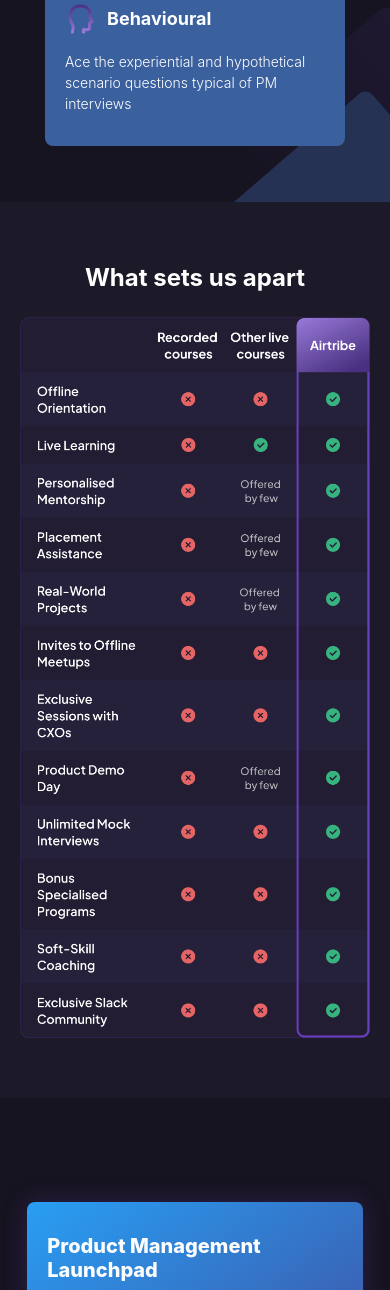
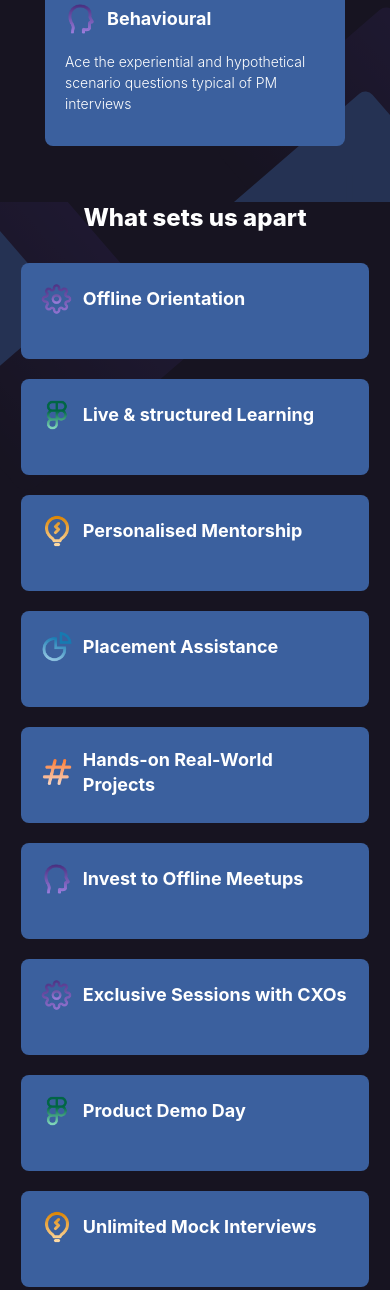
Before and after one commit to brahmacharyd/AlgoGrad, a plain HTML site: page index.html in a window 390 px wide. Shown: the part 4492-5782 px from the top of the page. Drawn offline with nearby package versions, Linux system fonts and the light colour scheme; a script that the page names is missing.

Commit message:
What sets us apart changes

```diff
--- a/index.html
+++ b/index.html
@@ -394,17 +394,91 @@
         </div>
     </div>
 
-    <!-- unique-offerings-container -->
-    <div class="unique-offerings-container mb-4">
-        <div class="max-width-container">
-            <div class="content-container">
-                <div class="heading">
-                    What sets us apart
-                </div> <img src="./assets/img/pml.png" alt="unique-offerings" class="offerings desktop"> <img
-                    src="./assets/img/pml-compare.png" alt="unique-offerings" class="offerings mobile">
+        <div class="what-sets-us-apart-container">
+        <img src="./assets/img/download-bg.svg" alt="bg-effect-1" class="bg-effect-left">
+        <img src="./assets/img/download-bg1.svg" alt="bg-effect-2" class="bg-effect-right">
+        <div class="content-container">
+            <h1 class="heading">
+                What sets us apart
+            </h1>
+            <div class="blocks">
+                <div class="block">
+                    <div class="block-header">
+                        <img src="./assets/img/icon 1.png" alt="Execution-icon">
+                        <div class="text">Offline Orientation</div>
+                    </div>
+                </div>
+                <div class="block">
+                    <div class="block-header">
+                        <img src="./assets/img/icon 2.png" alt="Product design-icon">
+                        <div class="text">Live & structured Learning</div>
+                    </div>
+                </div>
+                <div class="block">
+                    <div class="block-header">
+                        <img src="./assets/img/icon 3.png" alt="Product sense-icon">
+                        <div class="text">Personalised Mentorship</div>
+                    </div>
+                </div>
+                <div class="block">
+                    <div class="block-header">
+                        <img src="./assets/img/icon 4.png" alt="Analytical-icon">
+                        <div class="text">Placement Assistance</div>
+                    </div>
+                </div>
+                <div class="block">
+                    <div class="block-header">
+                        <img src="./assets/img/icon 5.png" alt="Guesstimate-icon">
+                        <div class="text">Hands-on Real-World Projects</div>
+                    </div>
+                </div>
+                <div class="block">
+                    <div class="block-header">
+                        <img src="./assets/img/icon 6.png" alt="Behavioural-icon">
+                        <div class="text">Invest to Offline Meetups</div>
+                    </div>
+                </div>
+                <div class="block">
+                    <div class="block-header">
+                        <img src="./assets/img/icon 1.png" alt="Execution-icon">
+                        <div class="text">Exclusive Sessions with CXOs</div>
+                    </div>
+                </div>
+                <div class="block">
+                    <div class="block-header">
+                        <img src="./assets/img/icon 2.png" alt="Product design-icon">
+                        <div class="text">Product Demo Day</div>
+                    </div>
+                </div>
+                <div class="block">
+                    <div class="block-header">
+                        <img src="./assets/img/icon 3.png" alt="Product sense-icon">
+                        <div class="text">Unlimited Mock Interviews</div>
+                    </div>
+                </div>
+                <div class="block">
+                    <div class="block-header">
+                        <img src="./assets/img/icon 4.png" alt="Analytical-icon">
+                        <div class="text">Bonus Specialised Programs</div>
+                    </div>
+                </div>
+                <div class="block">
+                    <div class="block-header">
+                        <img src="./assets/img/icon 5.png" alt="Guesstimate-icon">
+                        <div class="text">Soft-Skill Coaching</div>
+                    </div>
+                </div>
+                <div class="block">
+                    <div class="block-header">
+                        <img src="./assets/img/icon 6.png" alt="Behavioural-icon">
+                        <div class="text">Exclusive Slack Community</div>
+                    </div>
+                </div>
             </div>
+
         </div>
     </div>
+
 
     <!-- faq-section-container -->
     <div class="faq-section-container">
--- a/style.css
+++ b/style.css
@@ -613,20 +613,27 @@
 /* Default side menu state */
 .side-menu {
     position: fixed;
-    top: 55px; /* Align from the top of the screen */
-    right: -100%; /* Initially, the menu is hidden off-screen to the right */
-    width: 100%; /* Full screen width */
-    height: 100%; /* Full height of the screen */
+    top: 55px;
+    /* Align from the top of the screen */
+    right: -100%;
+    /* Initially, the menu is hidden off-screen to the right */
+    width: 100%;
+    /* Full screen width */
+    height: 100%;
+    /* Full height of the screen */
     background-color: #171421;
-    box-shadow: -2px 0 5px rgba(0, 0, 0, 0.2); /* Shadow on the left side of the menu */
+    box-shadow: -2px 0 5px rgba(0, 0, 0, 0.2);
+    /* Shadow on the left side of the menu */
     z-index: 1000;
-    transition: transform 0.3s ease-in-out; /* Smooth slide-in and slide-out effect */
+    transition: transform 0.3s ease-in-out;
+    /* Smooth slide-in and slide-out effect */
     text-align: center;
 }
 
 /* Position the side menu on the screen when active */
 .side-menu.open {
-    transform: translateX(-100%); /* Slide the menu in from the right (100% of the screen width) */
+    transform: translateX(-100%);
+    /* Slide the menu in from the right (100% of the screen width) */
 }
 
 /* Side menu items styles */
@@ -648,7 +655,8 @@
     background: transparent;
     border: none;
     cursor: pointer;
-    z-index: 1001; /* Ensure it stays on top of other content */
+    z-index: 1001;
+    /* Ensure it stays on top of other content */
 }
 
 /* Optional: Hamburger icon animation */
@@ -658,7 +666,8 @@
 }
 
 .mobile-nav-toggle.open img {
-    transform: rotate(90deg); /* Rotates hamburger when menu is open */
+    transform: rotate(90deg);
+    /* Rotates hamburger when menu is open */
 }
 
 
@@ -700,7 +709,7 @@
 
 @media only screen and (min-width: 1440px) {
     .hero-bg-container {
-        max-width:90rem;
+        max-width: 90rem;
         margin: 0 auto;
         padding: 0 calc(min(11rem, 12%)) 4.1%
     }
@@ -708,7 +717,7 @@
 
 @media only screen and (min-width: 1024px)and (max-width:1440px) {
     .hero-bg-container {
-        margin:0 auto;
+        margin: 0 auto;
         padding: 0 calc(min(10.75rem, 8.8%)) 4.1%;
     }
 
@@ -723,13 +732,13 @@
 
 @media only screen and (max-width: 512px) {
     .hero-bg-container .desktop {
-        display:none
+        display: none
     }
 }
 
 @media only screen and (max-width: 1024px) {
     .hero-bg-container {
-        max-width:90rem;
+        max-width: 90rem;
         margin: 0 auto;
         padding: 0 calc(max(1.25rem, 5.34%)) 4.1% !important;
     }
@@ -774,8 +783,8 @@
 
 @media only screen and (max-width: 512px) {
     .hero-bg-container .heading {
-        font-size:2.5rem;
-        padding-top:70px;
+        font-size: 2.5rem;
+        padding-top: 70px;
     }
 
     .hero-bg-container .sub-heading {
@@ -817,7 +826,7 @@
         font-size: .75rem;
         line-height: 175%;
         padding: 1rem 2.5rem;
-        width: max(8rem,80%)
+        width: max(8rem, 80%)
     }
 
     .course-dates-container .dates-container .item.dates .date-container .date {
@@ -834,17 +843,20 @@
         margin-top: -1rem
     }
 
-     .course-dates-container .dates-container .item.experts .count,.course-dates-container .dates-container .item.sessions .count {
+    .course-dates-container .dates-container .item.experts .count,
+    .course-dates-container .dates-container .item.sessions .count {
         font-size: 2.5rem;
         line-height: 125%
     }
 
-     .course-dates-container .dates-container .item.experts .count img,.course-dates-container .dates-container .item.sessions .count img {
+    .course-dates-container .dates-container .item.experts .count img,
+    .course-dates-container .dates-container .item.sessions .count img {
         height: 1rem;
         width: 1rem
     }
 
-     .course-dates-container .dates-container .item.experts .label,.course-dates-container .dates-container .item.sessions .label {
+    .course-dates-container .dates-container .item.experts .label,
+    .course-dates-container .dates-container .item.sessions .label {
         font-size: .625rem;
         line-height: 120%
     }
@@ -855,13 +867,13 @@
 
 @media only screen and (max-width: 1000px) {
     .apply-btn[data-v-c7b251ae] {
-        margin:0 auto 4rem
+        margin: 0 auto 4rem
     }
 }
 
 @media only screen and (max-width: 512px) {
     .apply-btn[data-v-c7b251ae] {
-        padding:.75rem 2.5rem;
+        padding: .75rem 2.5rem;
         font-size: .75rem;
         border-radius: .375rem;
         margin-bottom: 2rem
@@ -1735,7 +1747,7 @@
 
 @media only screen and (max-width: 768px) {
     .program-at-a-glance .content-container {
-        padding:3.5rem calc(max(1.25rem, 5.34%))
+        padding: 3.5rem calc(max(1.25rem, 5.34%))
     }
 
     .program-at-a-glance .desktop {
@@ -1767,7 +1779,7 @@
         width: 3px;
         z-index: -1;
         transition: height .3s ease-out;
-        background-color: hsla(0,0%,100%,.6)
+        background-color: hsla(0, 0%, 100%, .6)
     }
 
     .program-at-a-glance .inactive {
@@ -1804,14 +1816,14 @@
     }
 
     .program-at-a-glance .mobile-step .mobile-step-content .heading {
-        color: hsla(0,0%,100%,.7);
+        color: hsla(0, 0%, 100%, .7);
         font-size: 1.25rem;
         font-weight: 800;
         line-height: 150%
     }
 
     .program-at-a-glance .mobile-step .mobile-step-content .description {
-        color: hsla(0,0%,100%,.6);
+        color: hsla(0, 0%, 100%, .6);
         font-size: 1rem;
         line-height: 150%
     }
@@ -1820,7 +1832,8 @@
         background: #ffffff
     }
 
-    .program-at-a-glance .mobile-step.active .mobile-step-content .description,.program-at-a-glance .mobile-step.active .mobile-step-content .heading {
+    .program-at-a-glance .mobile-step.active .mobile-step-content .description,
+    .program-at-a-glance .mobile-step.active .mobile-step-content .heading {
         color: #fff
     }
 }
@@ -2065,75 +2078,6 @@
     }
 }
 
-
-
-
-
-
-.unique-offerings-container {
-    background: #1c1929
-}
-
-.unique-offerings-container .max-width-container {
-    padding: 7.5rem 12% 3.75rem
-}
-
-.unique-offerings-container .content-container {
-    display: flex;
-    flex-direction: column;
-    align-items: center;
-    gap: 2.5rem
-}
-
-.unique-offerings-container .content-container .heading {
-    color: #fff;
-    text-align: center;
-    font-size: 2.5rem;
-    font-weight: 800;
-    line-height: 130%
-}
-
-.unique-offerings-container .content-container .offerings {
-    width: 100%;
-    height: auto
-}
-
-.unique-offerings-container .mobile {
-    display: none !important
-}
-
-@media only screen and (max-width: 768px) {
-    .unique-offerings-container .max-width-container {
-        padding: 3.75rem 6%
-    }
-
-    .unique-offerings-container .desktop {
-        display: none !important
-    }
-
-    .unique-offerings-container .mobile {
-        display: block !important
-    }
-}
-
-@media only screen and (max-width: 512px) {
-    .unique-offerings-container .max-width-container {
-        padding: 3.75rem 1.25rem
-    }
-
-    .unique-offerings-container .content-container {
-        gap: 1.5rem
-    }
-
-    .unique-offerings-container .content-container .heading {
-        font-size: 1.5rem;
-        font-weight: 700
-    }
-}
-
-
-
-
 .scroll-to-top-container {
     position: fixed;
     bottom: 5rem;
@@ -2148,8 +2092,10 @@
     height: 2rem;
     width: 2rem;
     border-radius: 50%;
-    background: #27A2F7; /* Change to a suitable color for the button */
-    border: 1px solid rgba(0, 123, 255, 0.4); /* Adjust border color */
+    background: #27A2F7;
+    /* Change to a suitable color for the button */
+    border: 1px solid rgba(0, 123, 255, 0.4);
+    /* Adjust border color */
     box-shadow: 0 0 1rem rgba(0, 0, 0, 0.12);
     overflow: hidden;
     cursor: pointer;
@@ -2157,7 +2103,8 @@
 
 .scroll-to-top-container .popper-trigger .scroll-to-top-icon {
     height: auto;
-    width: 3rem; /* Adjust icon size */
+    width: 3rem;
+    /* Adjust icon size */
 }
 
 .scroll-to-top-container .popper {
@@ -2214,7 +2161,7 @@
 
 
 .faq-section-container {
-    padding: 6.25rem 7vw
+    padding: 0rem 7vw
 }
 
 
@@ -3111,7 +3058,7 @@
 
 
 @media only screen and (max-width: 512px) {
-    #modal .modal-content{
+    #modal .modal-content {
         width: 85%;
     }
 }
@@ -3174,3 +3121,125 @@
         display: none
     }
 }
+
+.what-sets-us-apart-container {
+    background: #171421;
+    position: relative;
+    overflow: hidden;
+    color: #fff;
+    z-index: 1
+}
+
+.what-sets-us-apart-container .content-container {
+    max-width: 90rem;
+    margin: 0 auto;
+    padding: 0 calc(min(6.25rem, 6.94%)) 8.5rem
+}
+
+.what-sets-us-apart-container .separator {
+    width: .125rem;
+    height: 6rem;
+    flex-shrink: 0;
+    border-radius: .625rem;
+    background: linear-gradient(0deg, #d9d9d9, hsla(0, 0%, 85.1%, 0));
+    margin: 0 auto 3.5rem
+}
+
+.what-sets-us-apart-container .heading {
+    text-align: center;
+    font-size: 2.5rem;
+    font-weight: 800;
+    line-height: 130%;
+    margin-bottom: 3rem;
+    color: #fff
+}
+
+.what-sets-us-apart-container .blocks {
+    display: flex;
+    flex-wrap: wrap;
+    justify-content: flex-start;
+    /* Align items to the left */
+    gap: 2.5rem;
+}
+
+.what-sets-us-apart-container .blocks .block {
+    display: flex;
+    width: calc(25% - 2rem);
+    /* Each block takes up 20% of the container width */
+    height: 6rem;
+    padding: 1.25rem 1.5rem 2rem;
+    flex-direction: column;
+    align-items: flex-start;
+    gap: 1.25rem;
+    border-radius: .5rem;
+    background: #3b609e;
+
+}
+
+.what-sets-us-apart-container .blocks .block .block-header {
+    display: flex;
+    align-items: center;
+    gap: .625rem
+}
+
+.what-sets-us-apart-container .blocks .block .block-header img {
+    width: 2rem;
+    height: 2rem;
+    flex-shrink: 0
+}
+
+.what-sets-us-apart-container .blocks .block .block-header .text {
+    font-size: 15px;
+    font-weight: 700;
+    line-height: 140%
+}
+
+.what-sets-us-apart-container .bg-effect-left {
+    position: absolute;
+    z-index: -1;
+    top: 0;
+    left: 0
+}
+
+.what-sets-us-apart-container .bg-effect-right {
+    position: absolute;
+    z-index: -1;
+    right: 0;
+    bottom: 0
+}
+
+@media only screen and (max-width: 768px) {
+    .what-sets-us-apart-container .content-container {
+        padding: 0 calc(max(1.25rem, 5.34%)) 3.5rem
+    }
+
+    .what-sets-us-apart-container .separator {
+        height: 4.5rem;
+        margin: 0 auto 1.5rem
+    }
+
+    .what-sets-us-apart-container .heading {
+        font-size: 1.5rem;
+        margin-bottom: 1.875rem
+    }
+
+    .what-sets-us-apart-container .blocks {
+        gap: 1.25rem
+    }
+
+    .what-sets-us-apart-container .blocks .block {
+        width: 100%;
+        /* Stack blocks vertically on smaller screens */
+        padding: 1.25rem 1.25rem 2rem;
+        gap: 1rem;
+    }
+
+    .what-sets-us-apart-container .blocks .block .block-header .text {
+        font-size: 1.125rem
+    }
+
+    .what-sets-us-apart-container .bg-effect-left,
+    .what-sets-us-apart-container .bg-effect-right {
+        width: 50%
+    }
+}
```
Lines whose indentation alone changed are shown as unchanged.
